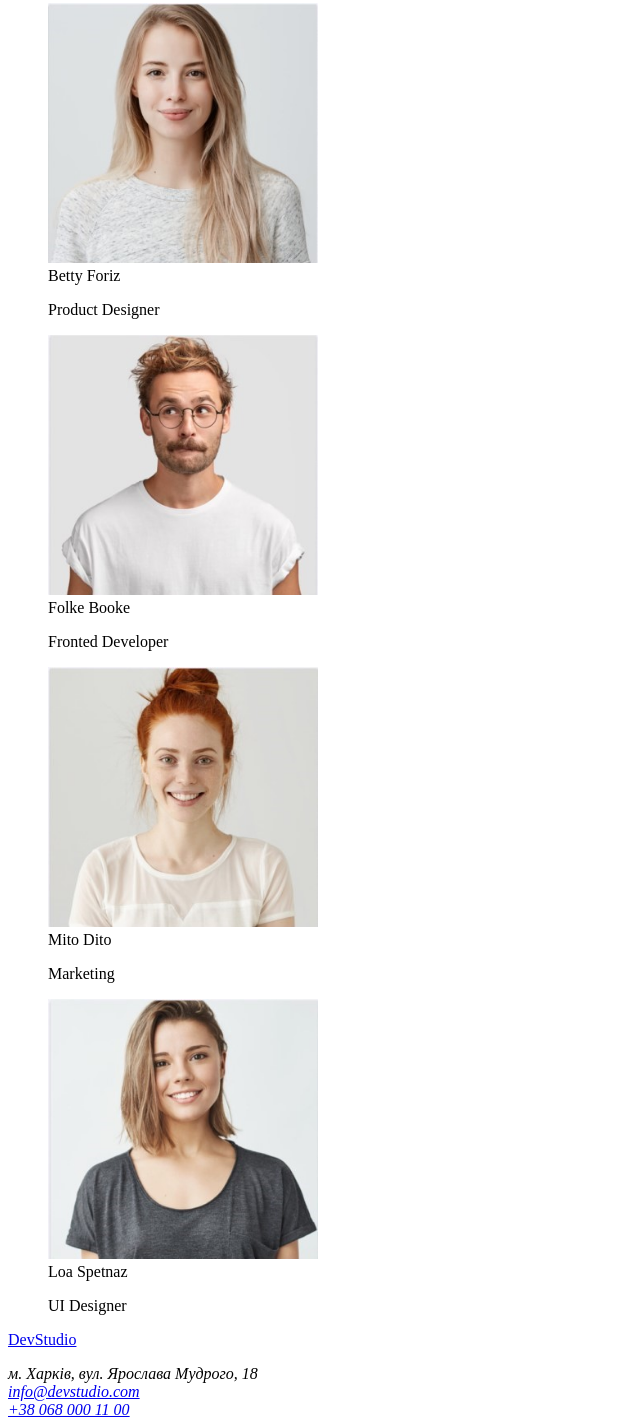
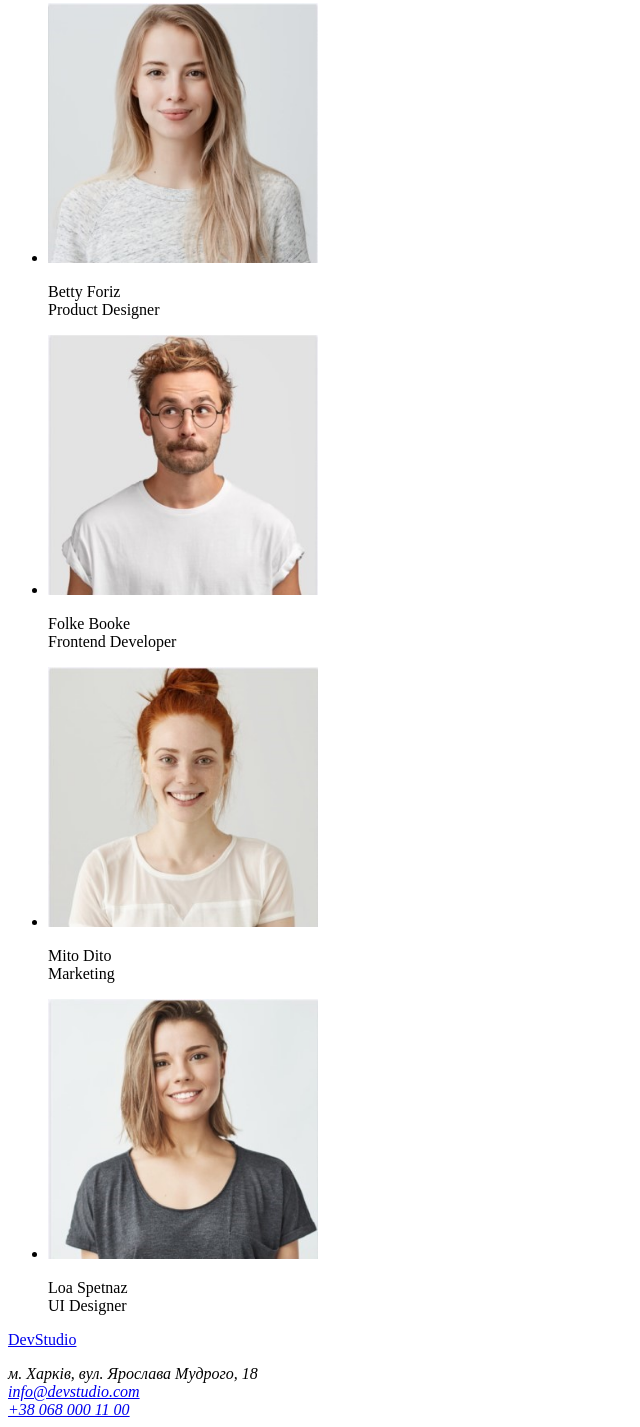
Before and after one commit to Veronichka-3/wt-markup-01, a plain HTML site: page index.html in a window 1280 px wide. Shown: the part 1012-2439 px from the top of the page, without its empty margins (0-640 px from the left). Drawn offline with Linux system fonts and the light colour scheme.

Commit message:
update index.html

```diff
--- a/index.html
+++ b/index.html
@@ -52,22 +52,24 @@
     </section>
     <section>
         <h2>Наша команда</h2>
-        <figure>
-            <img src="images/betty.jpg" alt="Betty Foriz" width="270" height="260">
-            <figcaption>Betty Foriz <p>Product Designer</p> </figcaption>
-          </figure>
-          <figure>
-            <img src="images/folke.jpg" alt="Folke Booke" width="270" height="260">
-            <figcaption>Folke Booke <p>Fronted Developer</p> </figcaption>
-          </figure>
-         <figure>
-            <img src="images/mito.jpg" alt="Mito Dito" width="270" height="260">
-            <figcaption>Mito Dito <p>Marketing</p> </figcaption>
-          </figure>
-          <figure>
-            <img src="images/loa.jpg" alt="Loa Spetnaz" width="270" height="260">
-            <figcaption>Loa Spetnaz <p>UI Designer</p> </figcaption>
-          </figure>
+        <ul>
+            <li>
+                <img src="images/betty.jpg" alt="Betty Foriz" width="270" height="260">
+                <p>Betty Foriz <br> Product Designer</p>
+            </li>
+            <li>
+                <img src="images/folke.jpg" alt="Folke Booke" width="270" height="260">
+                <p>Folke Booke <br> Frontend Developer</p>
+            </li>
+            <li>
+                <img src="images/mito.jpg" alt="Mito Dito" width="270" height="260">
+                <p>Mito Dito <br> Marketing</p>
+            </li>
+            <li>
+                <img src="images/loa.jpg" alt="Loa Spetnaz" width="270" height="260">
+                <p>Loa Spetnaz <br> UI Designer</p>
+            </li>
+        </ul>
     </section>
     </main>
     <footer>
```
